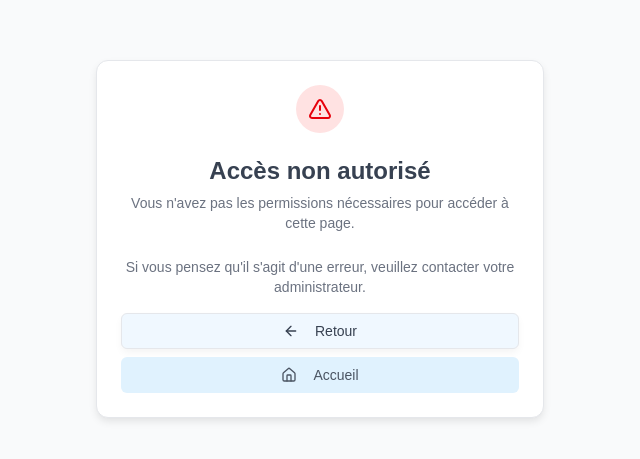
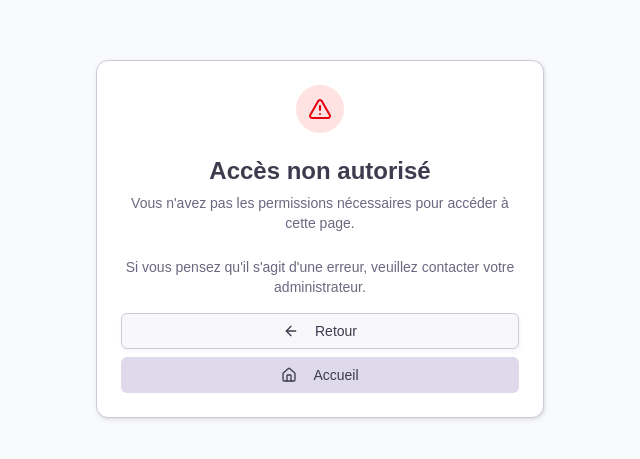
Before and after one commit to jakemelvin/inventory-management-frontend, a Next.js app: page /unauthorized in a window 1280 px wide. Shown: the part 161-620 px from the top of the page, without its empty margins (320-960 px from the left). Built offline with nearby package versions, Linux system fonts and the light colour scheme; no server answers.

Commit message:
feat: perso jake frontend

```diff
--- a/app/globals.css
+++ b/app/globals.css
@@ -4,99 +4,99 @@
 @custom-variant dark (&:is(.dark *));
 
 :root {
-  --background: oklch(0.9751 0.0127 244.2507);
-  --foreground: oklch(0.3729 0.0306 259.7328);
+  --background: oklch(0.9777 0.0041 301.4256);
+  --foreground: oklch(0.3651 0.0325 287.0807);
   --card: oklch(1.0000 0 0);
-  --card-foreground: oklch(0.3729 0.0306 259.7328);
+  --card-foreground: oklch(0.3651 0.0325 287.0807);
   --popover: oklch(1.0000 0 0);
-  --popover-foreground: oklch(0.3729 0.0306 259.7328);
-  --primary: oklch(0.6060 0.2500 292.7170);
-  --primary-foreground: oklch(1.0000 0 0);
-  --secondary: oklch(0.9514 0.0250 236.8242);
-  --secondary-foreground: oklch(0.4461 0.0263 256.8018);
-  --muted: oklch(0.9670 0.0029 264.5419);
-  --muted-foreground: oklch(0.5510 0.0234 264.3637);
-  --accent: oklch(0.9505 0.0507 163.0508);
-  --accent-foreground: oklch(0.3729 0.0306 259.7328);
-  --destructive: oklch(0.6368 0.2078 25.3313);
-  --destructive-foreground: oklch(1.0000 0 0);
-  --border: oklch(0.9276 0.0058 264.5313);
-  --input: oklch(0.9276 0.0058 264.5313);
-  --ring: oklch(0.7227 0.1920 149.5793);
-  --chart-1: oklch(0.7227 0.1920 149.5793);
-  --chart-2: oklch(0.6959 0.1491 162.4796);
-  --chart-3: oklch(0.5960 0.1274 163.2254);
-  --chart-4: oklch(0.5081 0.1049 165.6121);
-  --chart-5: oklch(0.4318 0.0865 166.9128);
-  --sidebar: oklch(0.9514 0.0250 236.8242);
-  --sidebar-foreground: oklch(0.3729 0.0306 259.7328);
-  --sidebar-primary: oklch(0.7227 0.1920 149.5793);
-  --sidebar-primary-foreground: oklch(1.0000 0 0);
-  --sidebar-accent: oklch(0.9505 0.0507 163.0508);
-  --sidebar-accent-foreground: oklch(0.3729 0.0306 259.7328);
-  --sidebar-border: oklch(0.9276 0.0058 264.5313);
-  --sidebar-ring: oklch(0.7227 0.1920 149.5793);
-  --font-sans: DM Sans, sans-serif;
-  --font-serif: Lora, serif;
-  --font-mono: IBM Plex Mono, monospace;
+  --popover-foreground: oklch(0.3651 0.0325 287.0807);
+  --primary: oklch(0.6104 0.0767 299.7335);
+  --primary-foreground: oklch(0.9777 0.0041 301.4256);
+  --secondary: oklch(0.8957 0.0265 300.2416);
+  --secondary-foreground: oklch(0.3651 0.0325 287.0807);
+  --muted: oklch(0.8906 0.0139 299.7754);
+  --muted-foreground: oklch(0.5288 0.0375 290.7895);
+  --accent: oklch(0.7889 0.0802 359.9375);
+  --accent-foreground: oklch(0.3394 0.0441 1.7583);
+  --destructive: oklch(0.6332 0.1578 22.6734);
+  --destructive-foreground: oklch(0.9777 0.0041 301.4256);
+  --border: oklch(0.8447 0.0226 300.1421);
+  --input: oklch(0.9329 0.0124 301.2783);
+  --ring: oklch(0.6104 0.0767 299.7335);
+  --chart-1: oklch(0.6104 0.0767 299.7335);
+  --chart-2: oklch(0.7889 0.0802 359.9375);
+  --chart-3: oklch(0.7321 0.0749 169.8670);
+  --chart-4: oklch(0.8540 0.0882 76.8292);
+  --chart-5: oklch(0.7857 0.0645 258.0839);
+  --sidebar: oklch(0.9554 0.0082 301.3541);
+  --sidebar-foreground: oklch(0.3651 0.0325 287.0807);
+  --sidebar-primary: oklch(0.6104 0.0767 299.7335);
+  --sidebar-primary-foreground: oklch(0.9777 0.0041 301.4256);
+  --sidebar-accent: oklch(0.7889 0.0802 359.9375);
+  --sidebar-accent-foreground: oklch(0.3394 0.0441 1.7583);
+  --sidebar-border: oklch(0.8719 0.0198 302.1690);
+  --sidebar-ring: oklch(0.6104 0.0767 299.7335);
+  --font-sans: Geist, sans-serif;
+  --font-serif: "Lora", Georgia, serif;
+  --font-mono: "Fira Code", "Courier New", monospace;
   --radius: 0.5rem;
-  --shadow-2xs: 0px 4px 8px -1px hsl(0 0% 0% / 0.05);
-  --shadow-xs: 0px 4px 8px -1px hsl(0 0% 0% / 0.05);
-  --shadow-sm: 0px 4px 8px -1px hsl(0 0% 0% / 0.10), 0px 1px 2px -2px hsl(0 0% 0% / 0.10);
-  --shadow: 0px 4px 8px -1px hsl(0 0% 0% / 0.10), 0px 1px 2px -2px hsl(0 0% 0% / 0.10);
-  --shadow-md: 0px 4px 8px -1px hsl(0 0% 0% / 0.10), 0px 2px 4px -2px hsl(0 0% 0% / 0.10);
-  --shadow-lg: 0px 4px 8px -1px hsl(0 0% 0% / 0.10), 0px 4px 6px -2px hsl(0 0% 0% / 0.10);
-  --shadow-xl: 0px 4px 8px -1px hsl(0 0% 0% / 0.10), 0px 8px 10px -2px hsl(0 0% 0% / 0.10);
-  --shadow-2xl: 0px 4px 8px -1px hsl(0 0% 0% / 0.25);
+  --shadow-2xs: 1px 2px 5px 1px hsl(0 0% 0% / 0.03);
+  --shadow-xs: 1px 2px 5px 1px hsl(0 0% 0% / 0.03);
+  --shadow-sm: 1px 2px 5px 1px hsl(0 0% 0% / 0.06), 1px 1px 2px 0px hsl(0 0% 0% / 0.06);
+  --shadow: 1px 2px 5px 1px hsl(0 0% 0% / 0.06), 1px 1px 2px 0px hsl(0 0% 0% / 0.06);
+  --shadow-md: 1px 2px 5px 1px hsl(0 0% 0% / 0.06), 1px 2px 4px 0px hsl(0 0% 0% / 0.06);
+  --shadow-lg: 1px 2px 5px 1px hsl(0 0% 0% / 0.06), 1px 4px 6px 0px hsl(0 0% 0% / 0.06);
+  --shadow-xl: 1px 2px 5px 1px hsl(0 0% 0% / 0.06), 1px 8px 10px 0px hsl(0 0% 0% / 0.06);
+  --shadow-2xl: 1px 2px 5px 1px hsl(0 0% 0% / 0.15);
   --tracking-normal: 0em;
   --spacing: 0.25rem;
 }
 
 .dark {
-  --background: oklch(0.2077 0.0398 265.7549);
-  --foreground: oklch(0.8717 0.0093 258.3382);
-  --card: oklch(0.2795 0.0368 260.0310);
-  --card-foreground: oklch(0.8717 0.0093 258.3382);
-  --popover: oklch(0.2795 0.0368 260.0310);
-  --popover-foreground: oklch(0.8717 0.0093 258.3382);
-  --primary: oklch(0.6060 0.2500 292.7170);
-  --primary-foreground: oklch(0.9710 0.0130 17.3800);
-  --secondary: oklch(0.3720 0.0440 257.2870);
-  --secondary-foreground: oklch(0.9850 0 0);
-  --muted: oklch(0.2795 0.0368 260.0310);
-  --muted-foreground: oklch(0.5510 0.0234 264.3637);
-  --accent: oklch(0.3729 0.0306 259.7328);
-  --accent-foreground: oklch(0.7118 0.0129 286.0665);
-  --destructive: oklch(0.6368 0.2078 25.3313);
-  --destructive-foreground: oklch(0.2077 0.0398 265.7549);
-  --border: oklch(0.4461 0.0263 256.8018);
-  --input: oklch(0.4461 0.0263 256.8018);
-  --ring: oklch(0.7729 0.1535 163.2231);
-  --chart-1: oklch(0.7729 0.1535 163.2231);
-  --chart-2: oklch(0.7845 0.1325 181.9120);
-  --chart-3: oklch(0.7227 0.1920 149.5793);
-  --chart-4: oklch(0.6959 0.1491 162.4796);
-  --chart-5: oklch(0.5960 0.1274 163.2254);
-  --sidebar: oklch(0.2795 0.0368 260.0310);
-  --sidebar-foreground: oklch(0.8717 0.0093 258.3382);
-  --sidebar-primary: oklch(0.7729 0.1535 163.2231);
-  --sidebar-primary-foreground: oklch(0.2077 0.0398 265.7549);
-  --sidebar-accent: oklch(0.3729 0.0306 259.7328);
-  --sidebar-accent-foreground: oklch(0.7118 0.0129 286.0665);
-  --sidebar-border: oklch(0.4461 0.0263 256.8018);
-  --sidebar-ring: oklch(0.7729 0.1535 163.2231);
-  --font-sans: DM Sans, sans-serif;
-  --font-serif: Lora, serif;
-  --font-mono: IBM Plex Mono, monospace;
+  --background: oklch(0.2166 0.0215 292.8474);
+  --foreground: oklch(0.9053 0.0245 293.5570);
+  --card: oklch(0.2544 0.0301 292.7315);
+  --card-foreground: oklch(0.9053 0.0245 293.5570);
+  --popover: oklch(0.2544 0.0301 292.7315);
+  --popover-foreground: oklch(0.9053 0.0245 293.5570);
+  --primary: oklch(0.7058 0.0777 302.0489);
+  --primary-foreground: oklch(0.2166 0.0215 292.8474);
+  --secondary: oklch(0.4604 0.0472 295.5578);
+  --secondary-foreground: oklch(0.9053 0.0245 293.5570);
+  --muted: oklch(0.2560 0.0320 294.8380);
+  --muted-foreground: oklch(0.6974 0.0282 300.0614);
+  --accent: oklch(0.3181 0.0321 308.6149);
+  --accent-foreground: oklch(0.8391 0.0692 2.6681);
+  --destructive: oklch(0.6875 0.1420 21.4566);
+  --destructive-foreground: oklch(0.2166 0.0215 292.8474);
+  --border: oklch(0.3063 0.0359 293.3367);
+  --input: oklch(0.2847 0.0346 291.2726);
+  --ring: oklch(0.7058 0.0777 302.0489);
+  --chart-1: oklch(0.7058 0.0777 302.0489);
+  --chart-2: oklch(0.8391 0.0692 2.6681);
+  --chart-3: oklch(0.7321 0.0749 169.8670);
+  --chart-4: oklch(0.8540 0.0882 76.8292);
+  --chart-5: oklch(0.7857 0.0645 258.0839);
+  --sidebar: oklch(0.1985 0.0200 293.6639);
+  --sidebar-foreground: oklch(0.9053 0.0245 293.5570);
+  --sidebar-primary: oklch(0.7058 0.0777 302.0489);
+  --sidebar-primary-foreground: oklch(0.2166 0.0215 292.8474);
+  --sidebar-accent: oklch(0.3181 0.0321 308.6149);
+  --sidebar-accent-foreground: oklch(0.8391 0.0692 2.6681);
+  --sidebar-border: oklch(0.2847 0.0346 291.2726);
+  --sidebar-ring: oklch(0.7058 0.0777 302.0489);
+  --font-sans: Geist, sans-serif;
+  --font-serif: "Lora", Georgia, serif;
+  --font-mono: "Fira Code", "Courier New", monospace;
   --radius: 0.5rem;
-  --shadow-2xs: 0px 4px 8px -1px hsl(0 0% 0% / 0.05);
-  --shadow-xs: 0px 4px 8px -1px hsl(0 0% 0% / 0.05);
-  --shadow-sm: 0px 4px 8px -1px hsl(0 0% 0% / 0.10), 0px 1px 2px -2px hsl(0 0% 0% / 0.10);
-  --shadow: 0px 4px 8px -1px hsl(0 0% 0% / 0.10), 0px 1px 2px -2px hsl(0 0% 0% / 0.10);
-  --shadow-md: 0px 4px 8px -1px hsl(0 0% 0% / 0.10), 0px 2px 4px -2px hsl(0 0% 0% / 0.10);
-  --shadow-lg: 0px 4px 8px -1px hsl(0 0% 0% / 0.10), 0px 4px 6px -2px hsl(0 0% 0% / 0.10);
-  --shadow-xl: 0px 4px 8px -1px hsl(0 0% 0% / 0.10), 0px 8px 10px -2px hsl(0 0% 0% / 0.10);
-  --shadow-2xl: 0px 4px 8px -1px hsl(0 0% 0% / 0.25);
+  --shadow-2xs: 1px 2px 5px 1px hsl(0 0% 0% / 0.03);
+  --shadow-xs: 1px 2px 5px 1px hsl(0 0% 0% / 0.03);
+  --shadow-sm: 1px 2px 5px 1px hsl(0 0% 0% / 0.06), 1px 1px 2px 0px hsl(0 0% 0% / 0.06);
+  --shadow: 1px 2px 5px 1px hsl(0 0% 0% / 0.06), 1px 1px 2px 0px hsl(0 0% 0% / 0.06);
+  --shadow-md: 1px 2px 5px 1px hsl(0 0% 0% / 0.06), 1px 2px 4px 0px hsl(0 0% 0% / 0.06);
+  --shadow-lg: 1px 2px 5px 1px hsl(0 0% 0% / 0.06), 1px 4px 6px 0px hsl(0 0% 0% / 0.06);
+  --shadow-xl: 1px 2px 5px 1px hsl(0 0% 0% / 0.06), 1px 8px 10px 0px hsl(0 0% 0% / 0.06);
+  --shadow-2xl: 1px 2px 5px 1px hsl(0 0% 0% / 0.15);
 }
 
 @theme inline {
--- a/components/global/logo.tsx
+++ b/components/global/logo.tsx
@@ -8,7 +8,7 @@
                 <Package className="h-5 w-5 text-primary-foreground" />
             </div>
             <span className="text-xl font-bold text-primary">
-                StockPro
+                StockMaster
             </span>
         </Link>
     )
--- a/components/modules/auth/login.tsx
+++ b/components/modules/auth/login.tsx
@@ -55,7 +55,7 @@
 
             if (result?.ok) {
                 toast.success("🎉 Connexion réussie!", {
-                    description: "Bienvenue sur StockPro!",
+                    description: "Bienvenue sur StockMaster!",
                 })
                 router.push("/dashboard")
             }
@@ -75,7 +75,7 @@
                 <Card className="shadow-lg  w-full md:max-w-md grid items-center">
                     <CardHeader className="space-y-1 text-center">
                         <CardTitle className="text-2xl font-bold">Connexion</CardTitle>
-                        <CardDescription>Connectez-vous à votre compte StockPro</CardDescription>
+                        <CardDescription>Connectez-vous à votre compte StockMaster</CardDescription>
                     </CardHeader>
                     <CardContent className="space-y-6">
                         <Form {...form}>
--- a/components/modules/dashboard/admin/home/AdminDashboard.tsx
+++ b/components/modules/dashboard/admin/home/AdminDashboard.tsx
@@ -6,7 +6,7 @@
         <div className="space-y-6">
             <div>
                 <h1 className="text-3xl font-bold">Tableau de bord Administrateur</h1>
-                <p className="text-muted-foreground">Gérez votre système d'inventaire StockPro</p>
+                <p className="text-muted-foreground">Gérez votre système d'inventaire StockMaster</p>
             </div>
 
             <div className="grid gap-4 md:grid-cols-2 lg:grid-cols-4">
--- a/components/modules/home/HomeCta.tsx
+++ b/components/modules/home/HomeCta.tsx
@@ -8,7 +8,7 @@
             <div className="max-w-4xl mx-auto text-center animate-fade-in">
                 <h2 className="text-3xl font-bold mb-4">Prêt à optimiser votre gestion d'inventaire?</h2>
                 <p className="text-primary-foreground/80 mb-8 text-lg">
-                    Rejoignez des centaines d'entreprises qui ont amélioré leur productivité avec StockPro.
+                    Rejoignez des centaines d'entreprises qui ont amélioré leur productivité avec StockMaster.
                 </p>
                 <div className="flex flex-col sm:flex-row gap-4 justify-center">
                     <Link href="/dashboard">
--- a/components/modules/home/HomeFooter.tsx
+++ b/components/modules/home/HomeFooter.tsx
@@ -12,7 +12,7 @@
                             <Logo />
                         </div>
                         <p className="text-muted-foreground mb-4">
-                            StockPro, la solution de référence pour la gestion d'inventaire. Optimisez vos stocks et boostez votre productivité.
+                            StockMaster, la solution de référence pour la gestion d'inventaire. Optimisez vos stocks et boostez votre productivité.
                         </p>
                         <div className="flex items-center space-x-2 text-sm text-muted-foreground">
                             <MapPin className="h-4 w-4" />
@@ -71,7 +71,7 @@
                     </div>
                 </div>
                 <div className="border-t mt-8 pt-8 text-center text-sm text-muted-foreground">
-                    <p>&copy; {(new Date()).getFullYear()} StockPro. Made with ❤️ in Cameroon. Tous droits réservés.</p>
+                    <p>&copy; {(new Date()).getFullYear()} StockMaster. Made with ❤️ in Cameroon. Tous droits réservés.</p>
                 </div>
             </div>
         </footer>
--- a/components/modules/home/HomeHero.tsx
+++ b/components/modules/home/HomeHero.tsx
@@ -7,7 +7,7 @@
         <section className="py-20 px-4 sm:px-6 lg:px-8">
             <div className="max-w-7xl mx-auto text-center animate-fade-in">
                 <h1 className="text-5xl md:text-6xl font-bold text-foreground mb-6">
-                    Bienvenue sur <span className="text-primary">StockPro</span>
+                    Bienvenue sur <span className="text-primary">StockMaster</span>
                 </h1>
                 <p className="text-xl text-muted-foreground mb-8 max-w-3xl mx-auto">
                     La solution complète de gestion d'inventaire pour votre entreprise. Optimisez vos stocks, gérez vos commandes et suivez vos ventes en temps réel.
@@ -15,7 +15,7 @@
                 <div className="flex flex-col sm:flex-row gap-4 justify-center">
                     <Link href="/dashboard">
                         <Button size="lg" className="btn-animate">
-                            Commencer avec StockPro
+                            Commencer avec StockMaster
                             <ArrowRight className="ml-2 h-5 w-5" />
                         </Button>
                     </Link>
--- a/components/modules/home/HomeOffers.tsx
+++ b/components/modules/home/HomeOffers.tsx
@@ -42,7 +42,7 @@
             <div className="max-w-7xl mx-auto">
                 <div className="text-center mb-12 animate-fade-in">
                     <h2 className="text-3xl font-bold text-foreground mb-4">Fonctionnalités principales</h2>
-                    <p className="text-muted-foreground">Découvrez les atouts de StockPro pour votre entreprise</p>
+                    <p className="text-muted-foreground">Découvrez les atouts de StockMaster pour votre entreprise</p>
                 </div>
                 <div className="grid grid-cols-1 md:grid-cols-3 gap-6">
                     {features.map((feature, index) => (
@@ -60,7 +60,7 @@
                 <div className="text-center mt-8">
                     <Link href="/dashboard">
                         <Button className="btn-animate">
-                            Découvrir StockPro
+                            Découvrir StockMaster
                             <ArrowRight className="ml-2 h-4 w-4" />
                         </Button>
                     </Link>
--- a/components/modules/home/HomeTestimonials.tsx
+++ b/components/modules/home/HomeTestimonials.tsx
@@ -9,7 +9,7 @@
             role: "Responsable logistique",
             company: "TechStore SARL, Douala",
             content:
-                "StockPro a transformé notre gestion d'inventaire. Fini les ruptures de stock inattendues grâce aux alertes automatiques !",
+                "StockMaster a transformé notre gestion d'inventaire. Fini les ruptures de stock inattendues grâce aux alertes automatiques !",
             rating: 5,
         },
         {
@@ -17,7 +17,7 @@
             role: "Gérant",
             company: "Electro Plus, Yaoundé",
             content:
-                "Avec StockPro, je suis mes ventes et mes commandes en temps réel. L'interface est intuitive et les rapports très détaillés !",
+                "Avec StockMaster, je suis mes ventes et mes commandes en temps réel. L'interface est intuitive et les rapports très détaillés !",
             rating: 5,
         },
         {
@@ -25,7 +25,7 @@
             role: "Directrice commerciale",
             company: "Came Distribution, Bafoussam",
             content:
-                "La gestion multi-utilisateurs et la sécurité des données sont excellentes. Je recommande StockPro à toutes les entreprises !",
+                "La gestion multi-utilisateurs et la sécurité des données sont excellentes. Je recommande StockMaster à toutes les entreprises !",
             rating: 5,
         },
     ]
```
